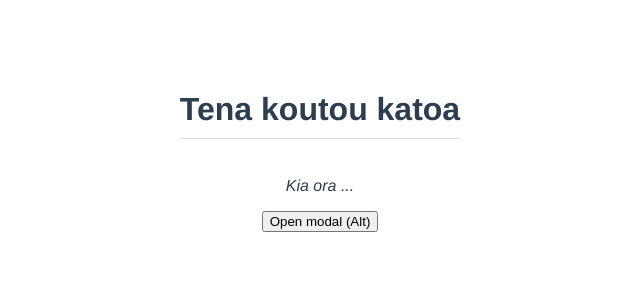
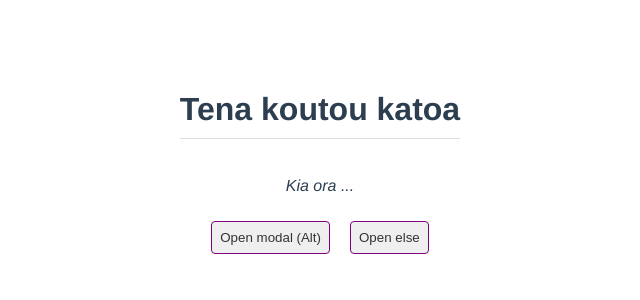
Before and after one commit to tehau26nz/modal-project, a Vue app: page / in a window 1280 px wide. Shown: the top 300 px of the page, without its empty margins (320-960 px from the left). Built offline with nearby package versions, Linux system fonts and the light colour scheme.

Commit message:
Custom buttons

```diff
--- a/src/App.vue
+++ b/src/App.vue
@@ -21,6 +21,9 @@
   </div>
   <button @click.alt="toggleModal">
     Open modal (Alt)
+  </button>
+  <button @click="toggleElse">
+    Open else
   </button>
 </template>
 
@@ -66,4 +69,12 @@ h1 {
   display: inline-block;
   padding-block: 10px;
 }
+button {
+        color: #333;
+        padding: 8px;
+        border: 1px solid purple;
+        border-radius: 4px;
+        text-decoration: none;
+        margin: 10px;
+}
 </style>
```
